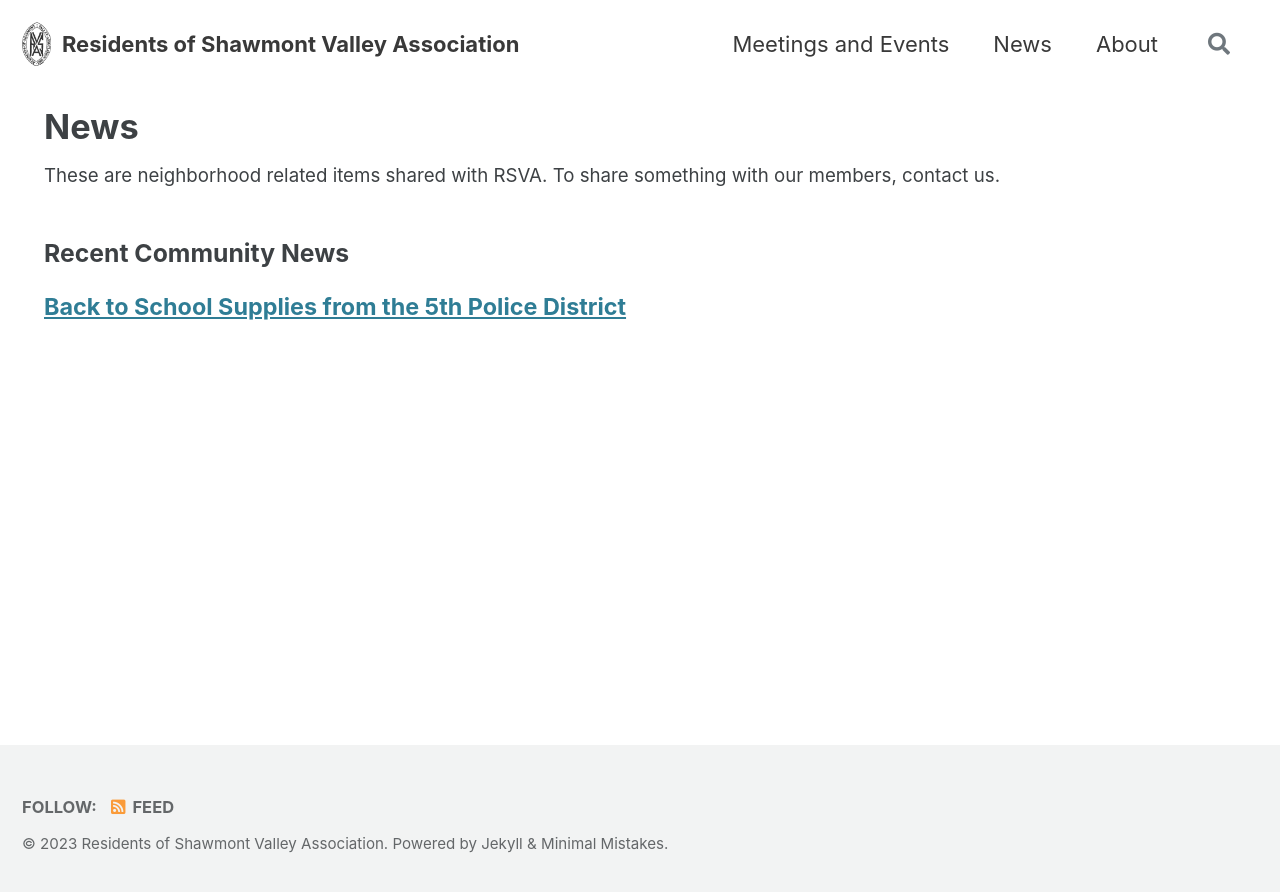
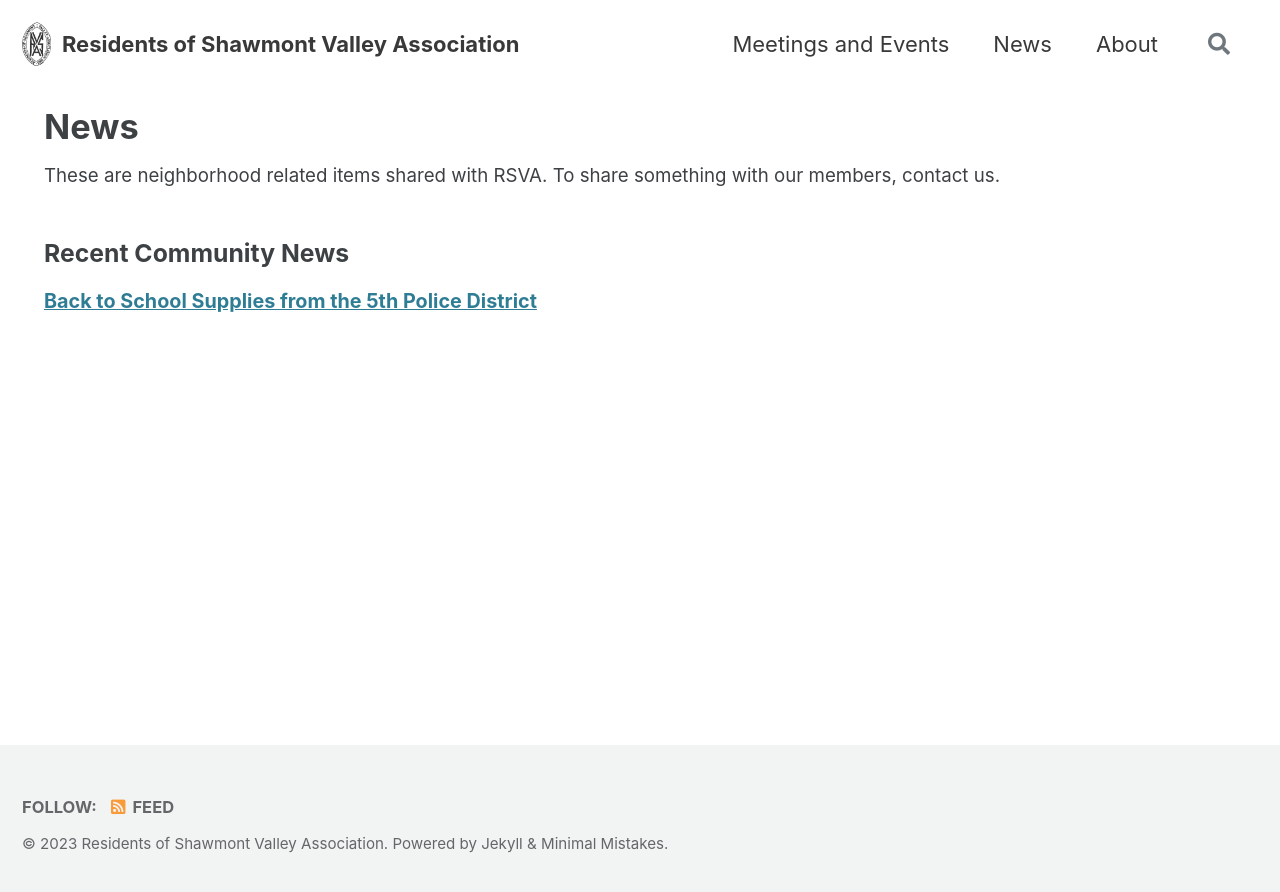
Before and after one commit to acouch/residents-of-shawmont-valley, a Jekyll site: the page built from _pages/news.md, in a window 1280 px wide. Shown: the top 892 px of the page. Built offline with Jekyll 4.4.1, drawn with Linux system fonts in a browser that asks for light colours; cached includes are drawn as plain includes.

Commit message:
Update main.scss

```diff
--- a/assets/css/main.scss
+++ b/assets/css/main.scss
@@ -13,3 +13,6 @@ search: false
     color:#393939;
   }
 }
+.page__content .archive__item-title {
+    font-size: .9em;
+}
```
